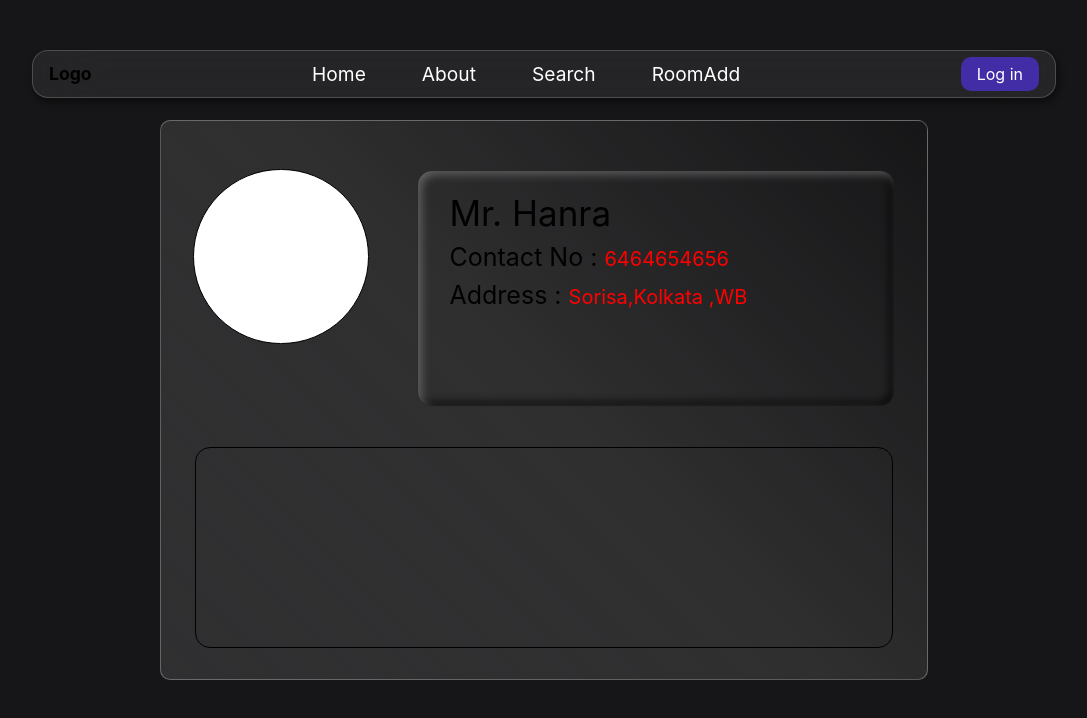
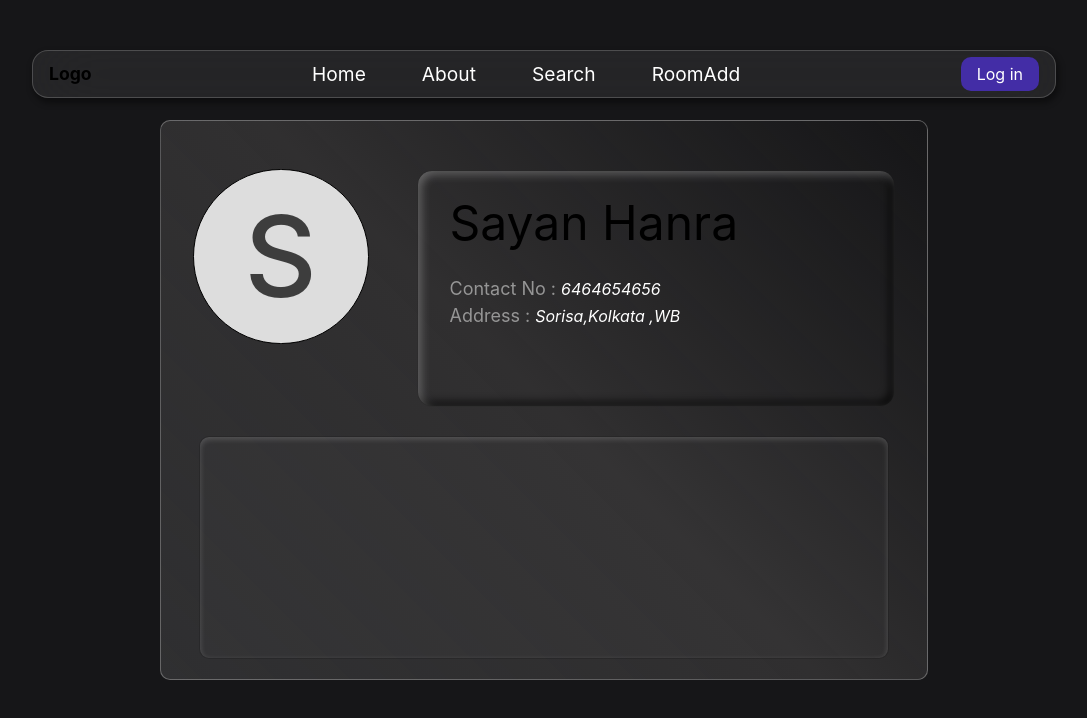
Before and after one commit to sssSync/Renter_Traker, a React (Vite) app in the folder frontend/: page /profile in a window 1280 px wide. Shown: the top 718 px of the page, without its empty margins (96-1183 px from the left). Built offline with nearby package versions, Linux system fonts and the light colour scheme.

Commit message:
profile-some

```diff
--- a/frontend/src/pages/UserProfile/UserProfile.jsx
+++ b/frontend/src/pages/UserProfile/UserProfile.jsx
@@ -4,16 +4,19 @@ const UserProfile = () => {
     <div className="flex justify-center items-center h-screen bg-[#161618]">
       <div id="profile-div">
         <div className="self-info">
-          <div id="profile-pic" className="bg-white"></div>
+          <div id="profile-pic" className=" flex justify-center items-center ">
+            S
+          </div>
+
           <div id="contact-info">
             <div className="contact-info-writing">
-              <p className="name">Mr. Hanra</p>
-              <p className="contact">
+              <h1 className="name mb-4">Sayan Hanra </h1>
+              <h3 className="det">
                 Contact No : <span>6464654656</span>
-              </p>
-              <p className="address">
+              </h3>
+              <h3 className="det">
                 Address : <span> Sorisa,Kolkata ,WB</span>
-              </p>
+              </h3>
             </div>
             <div className="contact-info-operations">
               <button className="op-btn" id="add-room"></button>
@@ -22,9 +25,7 @@ const UserProfile = () => {
             </div>
           </div>
         </div>
-        <div className="room-info">
-          <div id="room-details"></div>
-        </div>
+        <div className="room-info"></div>
       </div>
     </div>
   );
--- a/frontend/src/pages/UserProfile/style.scss
+++ b/frontend/src/pages/UserProfile/style.scss
@@ -24,15 +24,21 @@
 
 .room-info {
     height: 40%;
-    width: 100%;
-
+    width: 90%;
     display: flex;
     align-items: center;
     justify-content: center;
+    border: solid 1px #0003;
+    border-radius: 10px;
+    background: #ffffff05;
+    box-shadow: inset 0px 2px 6px #ffffff30;
 }
 
 #profile-pic {
-
+    font-size: 7rem;
+    background: rgba(255, 255, 255, 0.837);
+    font-weight: 500;
+    color: rgba(0, 0, 0, 0.726);
     width: 25%;
     aspect-ratio: 1;
     border: solid 1px black;
@@ -75,31 +81,26 @@
 }
 
 .contact-info-writing .name {
-    font-size: 35px;
+    font-size: 3rem;
 }
 
-.contact-info-writing .contact {
-    font-size: 25px;
+
+.contact-info-writing .det {
+    font-size: 18px;
+    color: #a5a5a5df;
+
+    span {
+        font-size: 16px;
+        font-style: italic;
+        color: white;
+    }
 }
 
-.contact-info-writing .contact span {
-    font-size: 20px;
-    color: red;
-}
 
-.contact-info-writing .address {
-    font-size: 25px;
-}
-
-.contact-info-writing .address span {
-    font-size: 20px;
-    color: red;
-}
 
 .contact-info-operations {
     height: 20%;
     width: 100%;
-    /* background-color: rgb(255, 153, 0); */
     display: flex;
     gap: 1rem;
 }
```
